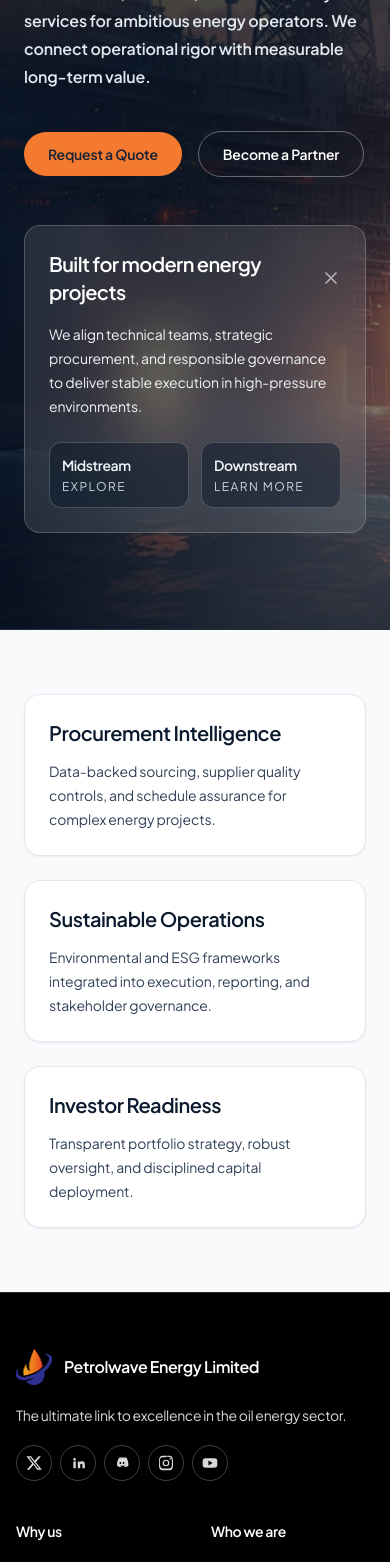
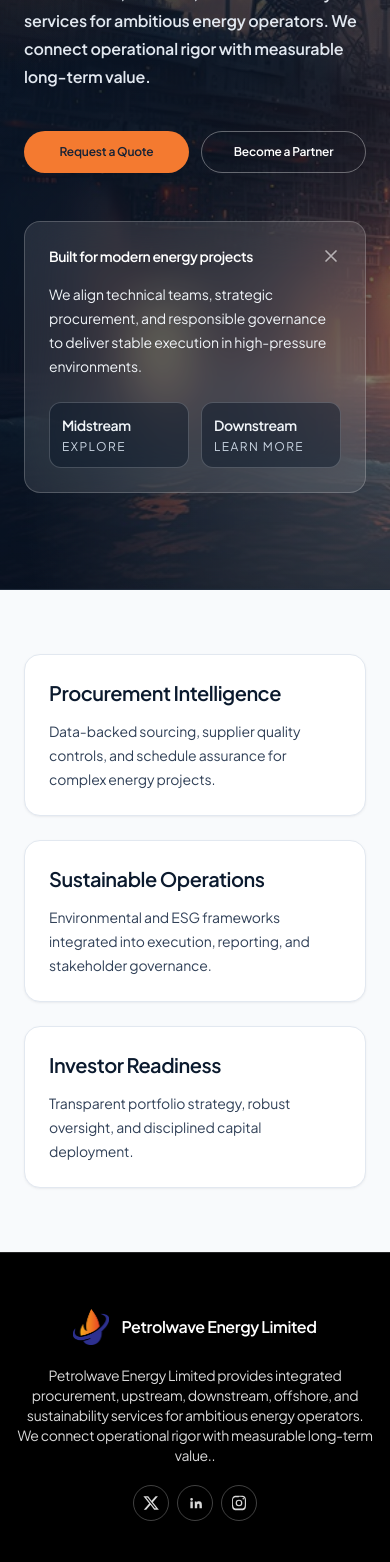
Before and after one commit to Craigmindset/petrowave, a Next.js app: page / in a window 390 px wide. Shown: the part 420-1982 px from the top of the page. Built offline with nearby package versions, Linux system fonts and the light colour scheme.

Commit message:
updated code

```diff
--- a/src/app/page.tsx
+++ b/src/app/page.tsx
@@ -38,16 +38,16 @@ export default function Home() {
                 measurable long-term value.
               </p>
 
-              <div className="mt-10 flex flex-wrap items-center gap-4">
+              <div className="mt-10 grid grid-cols-2 gap-3 sm:flex sm:flex-wrap sm:items-center sm:gap-4">
                 <Link
                   href="/contact"
-                  className="inline-flex items-center rounded-full bg-[#f47a30] px-6 py-3 text-sm font-semibold tracking-[-0.015em] text-[#162235] transition hover:bg-[#ff8a3d]"
+                  className="inline-flex items-center justify-center rounded-full bg-[#f47a30] px-4 py-3 text-xs font-semibold tracking-[-0.015em] text-[#162235] transition hover:bg-[#ff8a3d] sm:px-6 sm:text-sm"
                 >
                   Request a Quote
                 </Link>
                 <Link
                   href="/investors/investment-presentation"
-                  className="inline-flex items-center rounded-full border border-white/35 px-6 py-3 text-sm font-semibold tracking-[-0.015em] text-white transition hover:bg-white/10"
+                  className="inline-flex items-center justify-center rounded-full border border-white/35 px-4 py-3 text-xs font-semibold tracking-[-0.015em] text-white transition hover:bg-white/10 sm:px-6 sm:text-sm"
                 >
                   Become a Partner
                 </Link>
@@ -69,7 +69,7 @@ export default function Home() {
                   <AnimatedReveal delay={0.15}>
                     <article className="grid gap-4 rounded-2xl border border-white/20 bg-white/10 p-6 backdrop-blur-xl">
                       <div className="flex items-center justify-between gap-4">
-                        <h2 className="text-xl font-semibold tracking-[-0.03em] text-white">
+                        <h2 className="text-sm md:text-xl font-semibold tracking-[-0.03em] text-white">
                           Built for modern energy projects
                         </h2>
                         <button
--- a/src/components/site-footer.tsx
+++ b/src/components/site-footer.tsx
@@ -64,19 +64,6 @@ const socialLinks = [
   },
 
   {
-    label: "Discord",
-    href: "https://discord.com",
-    icon: (
-      <svg viewBox="0 0 24 24" className="h-4 w-4" aria-hidden="true">
-        <path
-          fill="currentColor"
-          d="M20.2 4.8A17.8 17.8 0 0 0 15.8 3l-.2.5a12 12 0 0 1 3.6 1.7 11 11 0 0 0-10.4 0A12 12 0 0 1 12.4 3l-.2-.5a17.8 17.8 0 0 0-4.4 1.8C5 8.3 4.2 12.2 4.6 16c1.7 1.2 3.4 1.9 5.1 2.4l1.2-1.9c-.7-.2-1.3-.5-1.9-.8l.5-.4c2.3 1.1 4.8 1.1 7.1 0l.5.4c-.6.3-1.2.6-1.9.8l1.2 1.9c1.7-.5 3.4-1.2 5.1-2.4.5-4.3-.8-8.1-2.3-11.2zM9.6 13.6c-.7 0-1.3-.7-1.3-1.5s.6-1.5 1.3-1.5c.7 0 1.3.7 1.3 1.5s-.6 1.5-1.3 1.5zm4.8 0c-.7 0-1.3-.7-1.3-1.5s.6-1.5 1.3-1.5 1.3.7 1.3 1.5-.6 1.5-1.3 1.5z"
-        />
-      </svg>
-    ),
-  },
-
-  {
     label: "Instagram",
     href: "https://instagram.com",
     icon: (
@@ -84,19 +71,6 @@ const socialLinks = [
         <path
           fill="currentColor"
           d="M12 7a5 5 0 1 0 0 10 5 5 0 0 0 0-10zm0 8.2a3.2 3.2 0 1 1 0-6.4 3.2 3.2 0 0 1 0 6.4zM18.4 6.8a1.2 1.2 0 1 0 0-2.4 1.2 1.2 0 0 0 0 2.4zM12 2.8c2.8 0 3.1 0 4.2.1 1 .1 1.6.2 2 .4.5.2.9.4 1.3.8.4.4.6.8.8 1.3.2.4.4 1 .4 2 .1 1.1.1 1.4.1 4.2s0 3.1-.1 4.2c-.1 1-.2 1.6-.4 2a3.3 3.3 0 0 1-2.1 2.1c-.4.2-1 .4-2 .4-1.1.1-1.4.1-4.2.1s-3.1 0-4.2-.1c-1-.1-1.6-.2-2-.4a3.3 3.3 0 0 1-2.1-2.1c-.2-.4-.4-1-.4-2C2.8 15.1 2.8 14.8 2.8 12s0-3.1.1-4.2c.1-1 .2-1.6.4-2 .2-.5.4-.9.8-1.3.4-.4.8-.6 1.3-.8.4-.2 1-.4 2-.4 1.1-.1 1.4-.1 4.2-.1zm0-1.8C9.1 1 8.8 1 7.7 1.1c-1.1.1-1.9.2-2.6.5a5 5 0 0 0-1.8 1.2A5 5 0 0 0 2.1 4.6c-.3.7-.4 1.5-.5 2.6C1.5 8.3 1.5 8.6 1.5 12s0 3.7.1 4.8c.1 1.1.2 1.9.5 2.6a5 5 0 0 0 1.2 1.8 5 5 0 0 0 1.8 1.2c.7.3 1.5.4 2.6.5 1.1.1 1.4.1 4.3.1s3.2 0 4.3-.1c1.1-.1 1.9-.2 2.6-.5a5 5 0 0 0 1.8-1.2 5 5 0 0 0 1.2-1.8c.3-.7.4-1.5.5-2.6.1-1.1.1-1.4.1-4.8s0-3.7-.1-4.8c-.1-1.1-.2-1.9-.5-2.6a5 5 0 0 0-1.2-1.8 5 5 0 0 0-1.8-1.2c-.7-.3-1.5-.4-2.6-.5C15.2 1 14.9 1 12 1z"
-        />
-      </svg>
-    ),
-  },
-
-  {
-    label: "YouTube",
-    href: "https://youtube.com",
-    icon: (
-      <svg viewBox="0 0 24 24" className="h-4 w-4" aria-hidden="true">
-        <path
-          fill="currentColor"
-          d="M23 12s0-3.3-.4-4.9c-.2-.9-.9-1.6-1.8-1.8C19.2 5 12 5 12 5s-7.2 0-8.8.3c-.9.2-1.6.9-1.8 1.8C1 8.7 1 12 1 12s0 3.3.4 4.9c.2.9.9 1.6 1.8 1.8 1.6.3 8.8.3 8.8.3s7.2 0 8.8-.3c.9-.2 1.6-.9 1.8-1.8.4-1.6.4-4.9.4-4.9zM9.7 15.8V8.2l6.3 3.8-6.3 3.8z"
         />
       </svg>
     ),
@@ -133,8 +107,11 @@ export function SiteFooter() {
     <footer className="border-t border-white/15 bg-black py-14 text-white">
       <div className="mx-auto w-full max-w-7xl px-4 sm:px-6 lg:px-8">
         <div className="grid grid-cols-1 gap-10 lg:grid-cols-[1.1fr_1.9fr]">
-          <section className="space-y-5 lg:pr-6">
-            <Link href="/" className="inline-flex items-center gap-3">
+          <section className="space-y-5 text-center lg:pr-6 lg:text-left">
+            <Link
+              href="/"
+              className="inline-flex items-center justify-center gap-3 lg:justify-start"
+            >
               <Image
                 src="/petrowave-logo.png"
                 alt="Petrolwave Energy Limited logo"
@@ -147,11 +124,17 @@ export function SiteFooter() {
               </span>
             </Link>
 
-            <p className="max-w-sm text-sm tracking-tight text-white/85">
-              The ultimate link to excellence in the oil energy sector.
+            <p className="mx-auto max-w-sm text-sm tracking-tight text-white/85 lg:mx-0">
+              Petrolwave Energy Limited provides integrated procurement,
+              upstream, downstream, offshore, and sustainability services for
+              ambitious energy operators. We connect operational rigor with
+              measurable long-term value..
             </p>
 
-            <nav aria-label="Social links" className="flex items-center gap-2">
+            <nav
+              aria-label="Social links"
+              className="flex items-center justify-center gap-2 lg:justify-start"
+            >
               {socialLinks.map((social) => (
                 <Link
                   key={social.label}
@@ -167,12 +150,12 @@ export function SiteFooter() {
             </nav>
           </section>
 
-          <div className="grid grid-cols-2 gap-x-8 gap-y-8 sm:gap-x-10 lg:grid-cols-4">
-            <nav aria-label="Why us links" className="space-y-4">
+          <div className="grid grid-cols-2 gap-x-8 gap-y-6 sm:gap-x-10 lg:grid-cols-4 lg:gap-y-8">
+            <nav aria-label="Why us links" className="space-y-3">
               <h2 className="text-sm font-semibold tracking-tight text-white">
                 Why us
               </h2>
-              <ul className="space-y-3">
+              <ul className="space-y-2 sm:space-y-3">
                 {whyUsLinks.map((item) => (
                   <li key={item.label}>
                     <FooterLink href={item.href} label={item.label} />
@@ -181,11 +164,11 @@ export function SiteFooter() {
               </ul>
             </nav>
 
-            <nav aria-label="Who we are links" className="space-y-4">
+            <nav aria-label="Who we are links" className="space-y-3">
               <h2 className="text-sm font-semibold tracking-tight text-white">
                 Who we are
               </h2>
-              <ul className="space-y-3">
+              <ul className="space-y-2 sm:space-y-3">
                 {whoWeAreLinks.map((item) => (
                   <li key={item.label}>
                     <FooterLink href={item.href} label={item.label} />
@@ -194,11 +177,11 @@ export function SiteFooter() {
               </ul>
             </nav>
 
-            <nav aria-label="Partner links" className="space-y-4">
+            <nav aria-label="Partner links" className="space-y-2">
               <h2 className="text-sm font-semibold tracking-tight text-white">
                 Partner with us
               </h2>
-              <ul className="space-y-3">
+              <ul className="space-y-2 sm:space-y-3">
                 {partnerLinks.map((item) => (
                   <li key={item.label}>
                     <FooterLink href={item.href} label={item.label} />
@@ -207,11 +190,11 @@ export function SiteFooter() {
               </ul>
             </nav>
 
-            <nav aria-label="Support links" className="space-y-4">
+            <nav aria-label="Support links" className="space-y-2">
               <h2 className="text-sm font-semibold tracking-tight text-white">
                 Support
               </h2>
-              <ul className="space-y-3">
+              <ul className="space-y-2 sm:space-y-2">
                 {supportLinks.map((item) => (
                   <li key={item.label}>
                     <FooterLink href={item.href} label={item.label} />
--- a/src/components/site-header.tsx
+++ b/src/components/site-header.tsx
@@ -123,7 +123,7 @@ function MobileNav() {
               >
                 <div className="mb-6 flex items-center justify-between">
                   <span className="text-lg font-semibold tracking-[-0.02em] text-white">
-                    PetrolLink
+                    Petrowave Energy Limited
                   </span>
                   <Dialog.Close className="rounded-full border border-white/20 p-2 text-white">
                     <X className="size-4" />
@@ -197,7 +197,7 @@ function MobileNav() {
                 <Link
                   href="/contact"
                   onClick={() => setOpen(false)}
-                  className="mt-6 inline-flex w-full items-center justify-center rounded-xl bg-[#f47a30] px-4 py-3 text-sm font-semibold tracking-[-0.015em] text-[#1b2434] transition hover:bg-[#ff8a3d]"
+                  className="mt-6 inline-flex w-full items-center justify-center rounded-xl bg-[#f47a30] px-4 py-3 text-sm font-semibold tracking-[-0.015em] text-white transition hover:bg-[#ff8a3d]"
                 >
                   Request A Quote
                 </Link>
@@ -214,7 +214,9 @@ export function SiteHeader() {
   return (
     <header className="sticky top-0 z-30 border-b border-white/15 bg-[#071325]/65 backdrop-blur-xl">
       <div className="mx-auto flex h-20 w-full max-w-7xl items-center justify-between gap-4 px-4 sm:px-6 lg:px-8">
-        <Link href="/" className="inline-flex items-center gap-2">
+        <MobileNav />
+
+        <Link href="/" className="inline-flex items-center gap-2 lg:mr-0">
           <Image
             src="/petrowave-logo.png"
             alt="Petrowave Energy Limited"
@@ -237,8 +239,6 @@ export function SiteHeader() {
             Request A Quote
           </Link>
         </div>
-
-        <MobileNav />
       </div>
     </header>
   );
```
